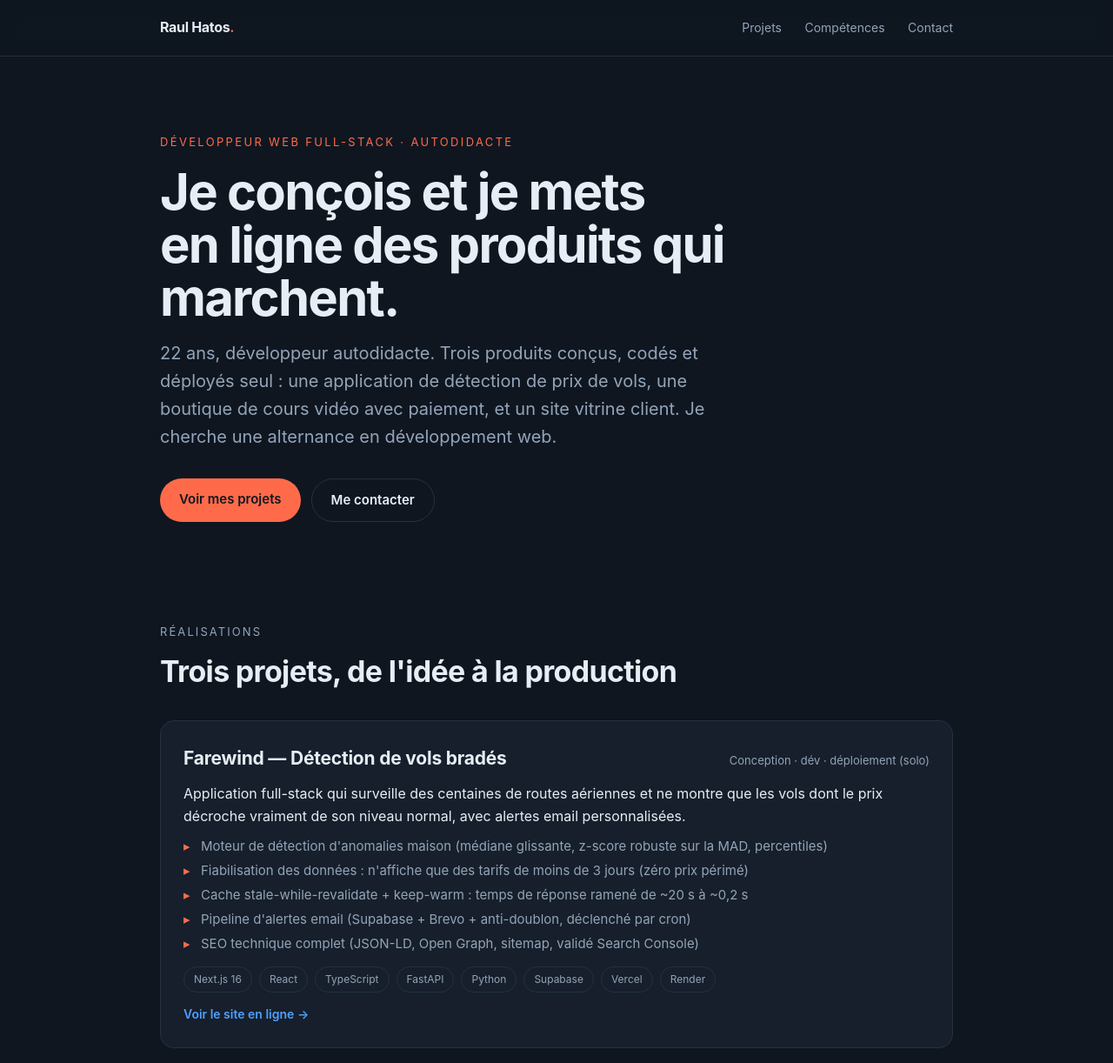
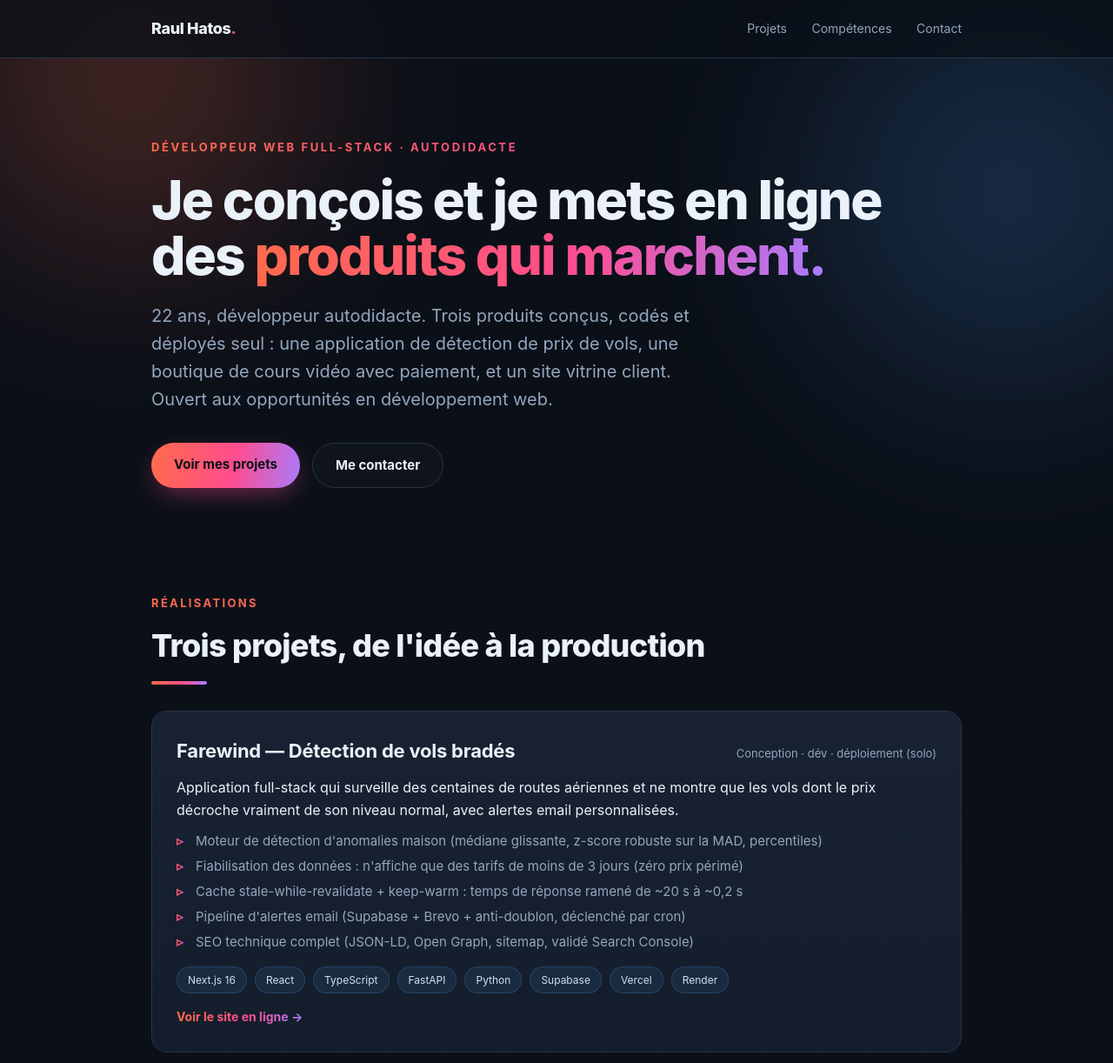
Before and after one commit to raulhatospro-dot/raulhatospro-dot.github.io, a plain HTML site: page index.html in a window 1280 px wide. Shown: the top 1222 px of the page at 87% size. Drawn offline with Linux system fonts and the light colour scheme.

Commit message:
Design plus coloré + retrait des mentions d'alternance

```diff
--- a/index.html
+++ b/index.html
@@ -5,81 +5,113 @@
 <meta name="viewport" content="width=device-width, initial-scale=1">
 <title>Raul Hatos — Développeur web full-stack</title>
 <meta name="description" content="Raul Hatos, développeur web autodidacte. Trois produits conçus, codés et déployés seul : une application de détection de prix, une boutique de cours en ligne et un site vitrine client.">
-<meta name="theme-color" content="#0f1620">
+<meta name="theme-color" content="#0b1018">
 <meta property="og:title" content="Raul Hatos — Développeur web full-stack">
 <meta property="og:description" content="Trois produits conçus, codés et déployés seul. Python, FastAPI, Next.js, Stripe.">
 <meta property="og:type" content="website">
 <style>
   :root{
-    --bg:#0f1620; --panel:#161f2b; --line:#26313f;
-    --txt:#e7edf4; --mut:#93a4b8; --accent:#ff6b4a; --accent2:#4ea1ff;
-    --radius:16px;
+    --bg:#0b1018; --panel:#141d2b; --panel2:#182233; --line:#263447;
+    --txt:#eaf1f9; --mut:#93a6bd;
+    --coral:#ff6b4a; --pink:#ff4d8d; --amber:#ffb454; --blue:#4ea1ff;
+    --green:#37d19b; --violet:#a97bff;
+    --grad:linear-gradient(100deg,#ff6b4a,#ff4d8d 55%,#a97bff);
+    --radius:18px;
   }
   *{box-sizing:border-box;margin:0;padding:0}
   html{scroll-behavior:smooth}
   body{
     font-family:-apple-system,BlinkMacSystemFont,"Segoe UI",Roboto,Helvetica,Arial,sans-serif;
     background:var(--bg); color:var(--txt); line-height:1.6;
-    -webkit-font-smoothing:antialiased;
+    -webkit-font-smoothing:antialiased; position:relative; overflow-x:hidden;
   }
+  /* Halos d'ambiance colorés */
+  body:before,body:after{content:"";position:fixed;z-index:0;pointer-events:none;
+    border-radius:50%;filter:blur(90px);opacity:.55}
+  body:before{width:620px;height:620px;top:-220px;left:-160px;
+    background:radial-gradient(circle,rgba(255,107,74,.55),transparent 70%)}
+  body:after{width:680px;height:680px;top:-120px;right:-220px;
+    background:radial-gradient(circle,rgba(78,161,255,.45),transparent 70%)}
+  main,header,footer{position:relative;z-index:1}
+
   a{color:inherit;text-decoration:none}
-  .wrap{max-width:960px;margin:0 auto;padding:0 24px}
+  .wrap{max-width:980px;margin:0 auto;padding:0 24px}
   .mono{font-family:"SF Mono",ui-monospace,Menlo,Consolas,monospace}
+  .grad-txt{background:var(--grad);-webkit-background-clip:text;background-clip:text;color:transparent}
 
   /* Header */
-  header{position:sticky;top:0;z-index:10;background:rgba(15,22,32,.82);
-    backdrop-filter:blur(10px);border-bottom:1px solid var(--line)}
-  .nav{display:flex;align-items:center;justify-content:space-between;height:64px}
-  .brand{font-weight:700;letter-spacing:-.02em}
-  .brand span{color:var(--accent)}
-  .nav a.link{color:var(--mut);font-size:14px;margin-left:22px}
+  header{position:sticky;top:0;z-index:20;background:rgba(11,16,24,.72);
+    backdrop-filter:blur(14px);border-bottom:1px solid var(--line)}
+  .nav{display:flex;align-items:center;justify-content:space-between;height:66px}
+  .brand{font-weight:800;letter-spacing:-.02em;font-size:18px}
+  .brand span{background:var(--grad);-webkit-background-clip:text;background-clip:text;color:transparent}
+  .nav a.link{color:var(--mut);font-size:14px;margin-left:24px;transition:.15s}
   .nav a.link:hover{color:var(--txt)}
   @media(max-width:560px){.nav a.link{display:none}}
 
   /* Hero */
-  .hero{padding:88px 0 64px}
-  .eyebrow{color:var(--accent);font-size:13px;letter-spacing:.18em;text-transform:uppercase}
-  .hero h1{font-size:clamp(34px,6vw,58px);line-height:1.05;letter-spacing:-.03em;margin:16px 0 18px;font-weight:700}
-  .hero p{color:var(--mut);font-size:clamp(16px,2.4vw,20px);max-width:640px}
-  .cta{display:flex;gap:12px;flex-wrap:wrap;margin-top:32px}
-  .btn{display:inline-block;padding:12px 22px;border-radius:999px;font-weight:600;font-size:15px}
-  .btn-p{background:var(--accent);color:#12181f}
-  .btn-p:hover{filter:brightness(1.08)}
-  .btn-g{border:1px solid var(--line);color:var(--txt)}
-  .btn-g:hover{border-color:var(--mut)}
+  .hero{padding:92px 0 66px}
+  .eyebrow{font-size:13px;letter-spacing:.2em;text-transform:uppercase;font-weight:700}
+  .hero h1{font-size:clamp(36px,6.2vw,62px);line-height:1.04;letter-spacing:-.03em;
+    margin:18px 0 20px;font-weight:800}
+  .hero p{color:var(--mut);font-size:clamp(16px,2.4vw,20px);max-width:660px}
+  .cta{display:flex;gap:14px;flex-wrap:wrap;margin-top:34px}
+  .btn{display:inline-block;padding:13px 26px;border-radius:999px;font-weight:700;font-size:15px;transition:.18s}
+  .btn-p{background:var(--grad);color:#0b1018;box-shadow:0 10px 30px -8px rgba(255,77,141,.5)}
+  .btn-p:hover{transform:translateY(-2px);box-shadow:0 16px 40px -8px rgba(255,77,141,.6)}
+  .btn-g{border:1px solid var(--line);color:var(--txt);background:rgba(255,255,255,.02)}
+  .btn-g:hover{border-color:var(--blue);color:#fff}
 
-  section{padding:52px 0}
-  .kicker{color:var(--mut);font-size:13px;letter-spacing:.16em;text-transform:uppercase;margin-bottom:8px}
-  h2.title{font-size:clamp(24px,4vw,34px);letter-spacing:-.02em;margin-bottom:28px;font-weight:700}
+  section{padding:56px 0}
+  .kicker{font-size:13px;letter-spacing:.18em;text-transform:uppercase;margin-bottom:10px;font-weight:700}
+  h2.title{font-size:clamp(26px,4vw,36px);letter-spacing:-.02em;margin-bottom:30px;font-weight:800;
+    display:inline-block}
+  h2.title:after{content:"";display:block;width:64px;height:4px;border-radius:4px;margin-top:12px;background:var(--grad)}
 
   /* Projects */
-  .proj{background:var(--panel);border:1px solid var(--line);border-radius:var(--radius);
-    padding:26px;margin-bottom:20px;transition:.2s}
-  .proj:hover{border-color:#37475a;transform:translateY(-2px)}
+  .proj{position:relative;background:linear-gradient(180deg,var(--panel2),var(--panel));
+    border:1px solid var(--line);border-radius:var(--radius);padding:28px;margin-bottom:22px;
+    transition:.22s;overflow:hidden}
+  .proj:before{content:"";position:absolute;top:0;left:0;right:0;height:3px;
+    background:var(--grad);opacity:0;transition:.22s}
+  .proj:hover{transform:translateY(-3px);border-color:#31465e;
+    box-shadow:0 24px 60px -24px rgba(255,77,141,.35)}
+  .proj:hover:before{opacity:1}
   .proj .top{display:flex;align-items:baseline;justify-content:space-between;gap:12px;flex-wrap:wrap}
-  .proj h3{font-size:21px;letter-spacing:-.01em}
+  .proj h3{font-size:22px;letter-spacing:-.01em}
   .proj .role{color:var(--mut);font-size:13px}
   .proj .pitch{color:var(--txt);margin:12px 0 10px}
-  .proj ul{list-style:none;margin:8px 0 14px}
-  .proj li{color:var(--mut);font-size:15px;padding-left:20px;position:relative;margin:4px 0}
-  .proj li:before{content:"▸";color:var(--accent);position:absolute;left:0}
-  .tags{display:flex;gap:8px;flex-wrap:wrap;margin-top:8px}
-  .tag{font-size:12px;color:var(--mut);border:1px solid var(--line);border-radius:999px;padding:4px 11px}
-  .proj .go{color:var(--accent2);font-size:14px;font-weight:600;margin-top:14px;display:inline-block}
-  .proj .go:hover{text-decoration:underline}
+  .proj ul{list-style:none;margin:8px 0 16px}
+  .proj li{color:var(--mut);font-size:15px;padding-left:22px;position:relative;margin:5px 0}
+  .proj li:before{content:"▹";position:absolute;left:0;font-weight:700;
+    background:var(--grad);-webkit-background-clip:text;background-clip:text;color:transparent}
+  .tags{display:flex;gap:9px;flex-wrap:wrap;margin-top:8px}
+  .tag{font-size:12px;color:#cfe0f2;background:rgba(78,161,255,.09);
+    border:1px solid rgba(78,161,255,.22);border-radius:999px;padding:5px 12px}
+  .proj .go{color:#fff;font-size:14px;font-weight:700;margin-top:16px;display:inline-block;
+    background:var(--grad);-webkit-background-clip:text;background-clip:text;color:transparent}
+  .proj .go:hover{filter:brightness(1.15)}
 
-  /* Skills */
-  .skills{display:grid;grid-template-columns:repeat(auto-fit,minmax(220px,1fr));gap:16px}
-  .sk{background:var(--panel);border:1px solid var(--line);border-radius:var(--radius);padding:20px}
-  .sk h4{font-size:14px;color:var(--accent);letter-spacing:.05em;text-transform:uppercase;margin-bottom:10px}
+  /* Skills — chaque carte sa couleur */
+  .skills{display:grid;grid-template-columns:repeat(auto-fit,minmax(220px,1fr));gap:18px}
+  .sk{background:var(--panel);border:1px solid var(--line);border-radius:var(--radius);padding:22px;
+    transition:.2s}
+  .sk:hover{transform:translateY(-2px);border-color:#31465e}
+  .sk h4{font-size:14px;letter-spacing:.05em;text-transform:uppercase;margin-bottom:10px;font-weight:800}
   .sk p{color:var(--mut);font-size:15px}
+  .sk:nth-child(1){border-top:3px solid var(--coral)}  .sk:nth-child(1) h4{color:var(--coral)}
+  .sk:nth-child(2){border-top:3px solid var(--blue)}   .sk:nth-child(2) h4{color:var(--blue)}
+  .sk:nth-child(3){border-top:3px solid var(--green)}  .sk:nth-child(3) h4{color:var(--green)}
+  .sk:nth-child(4){border-top:3px solid var(--violet)} .sk:nth-child(4) h4{color:var(--violet)}
 
   /* About + contact */
-  .about p{color:var(--mut);max-width:680px;margin-bottom:14px}
-  .about strong{color:var(--txt)}
-  .contact-row{display:flex;gap:14px;flex-wrap:wrap;margin-top:20px}
+  .about-card{background:linear-gradient(120deg,rgba(255,107,74,.10),rgba(169,123,255,.10));
+    border:1px solid var(--line);border-radius:22px;padding:34px}
+  .about p{color:#c8d6e6;max-width:700px;margin-bottom:14px}
+  .about strong{color:#fff}
+  .contact-row{display:flex;gap:14px;flex-wrap:wrap;margin-top:22px}
 
-  footer{border-top:1px solid var(--line);padding:26px 0;color:var(--mut);font-size:14px}
+  footer{border-top:1px solid var(--line);padding:28px 0;color:var(--mut);font-size:14px}
   footer .wrap{display:flex;justify-content:space-between;flex-wrap:wrap;gap:8px}
 </style>
 </head>
@@ -99,9 +131,9 @@
 <main>
   <section class="hero">
     <div class="wrap">
-      <div class="eyebrow">Développeur web full-stack · autodidacte</div>
-      <h1>Je conçois et je mets<br>en ligne des produits qui marchent.</h1>
-      <p>22 ans, développeur autodidacte. Trois produits conçus, codés et déployés seul : une application de détection de prix de vols, une boutique de cours vidéo avec paiement, et un site vitrine client. Je cherche une alternance en développement web.</p>
+      <div class="eyebrow grad-txt">Développeur web full-stack · autodidacte</div>
+      <h1>Je conçois et je mets en ligne<br>des <span class="grad-txt">produits qui marchent.</span></h1>
+      <p>22 ans, développeur autodidacte. Trois produits conçus, codés et déployés seul : une application de détection de prix de vols, une boutique de cours vidéo avec paiement, et un site vitrine client. Ouvert aux opportunités en développement web.</p>
       <div class="cta">
         <a class="btn btn-p" href="#projets">Voir mes projets</a>
         <a class="btn btn-g" href="#contact">Me contacter</a>
@@ -111,7 +143,7 @@
 
   <section id="projets">
     <div class="wrap">
-      <div class="kicker">Réalisations</div>
+      <div class="kicker grad-txt">Réalisations</div>
       <h2 class="title">Trois projets, de l'idée à la production</h2>
 
       <div class="proj">
@@ -175,7 +207,7 @@
 
   <section id="competences">
     <div class="wrap">
-      <div class="kicker">Ce que je sais faire</div>
+      <div class="kicker grad-txt">Ce que je sais faire</div>
       <h2 class="title">Compétences</h2>
       <div class="skills">
         <div class="sk"><h4>Frontend</h4><p>Next.js / React, TypeScript, Tailwind, sites statiques performants, responsive, SEO technique.</p></div>
@@ -188,12 +220,14 @@
 
   <section id="contact" class="about">
     <div class="wrap">
-      <div class="kicker">À propos</div>
+      <div class="kicker grad-txt">À propos</div>
       <h2 class="title">Autodidacte, et je livre</h2>
-      <p>Je n'ai pas de diplôme : j'ai appris en construisant. Ma preuve, ce sont des <strong>produits réels, en ligne et fonctionnels</strong>, dont un e-commerce avec paiement. Je cherche une <strong>alternance en développement web</strong> pour progresser en équipe et me confronter à des projets à plus grande échelle.</p>
-      <div class="contact-row">
-        <a class="btn btn-p" href="mailto:raulhatospro@gmail.com">raulhatospro@gmail.com</a>
-        <a class="btn btn-g" href="https://github.com/raulhatospro-dot" target="_blank" rel="noopener">GitHub</a>
+      <div class="about-card">
+        <p>Je n'ai pas de diplôme : j'ai appris en construisant. Ma preuve, ce sont des <strong>produits réels, en ligne et fonctionnels</strong>, dont un e-commerce avec paiement. Je cherche à <strong>rejoindre une équipe</strong> pour progresser et me confronter à des projets à plus grande échelle.</p>
+        <div class="contact-row">
+          <a class="btn btn-p" href="mailto:raulhatospro@gmail.com">raulhatospro@gmail.com</a>
+          <a class="btn btn-g" href="https://github.com/raulhatospro-dot" target="_blank" rel="noopener">GitHub</a>
+        </div>
       </div>
     </div>
   </section>
```
